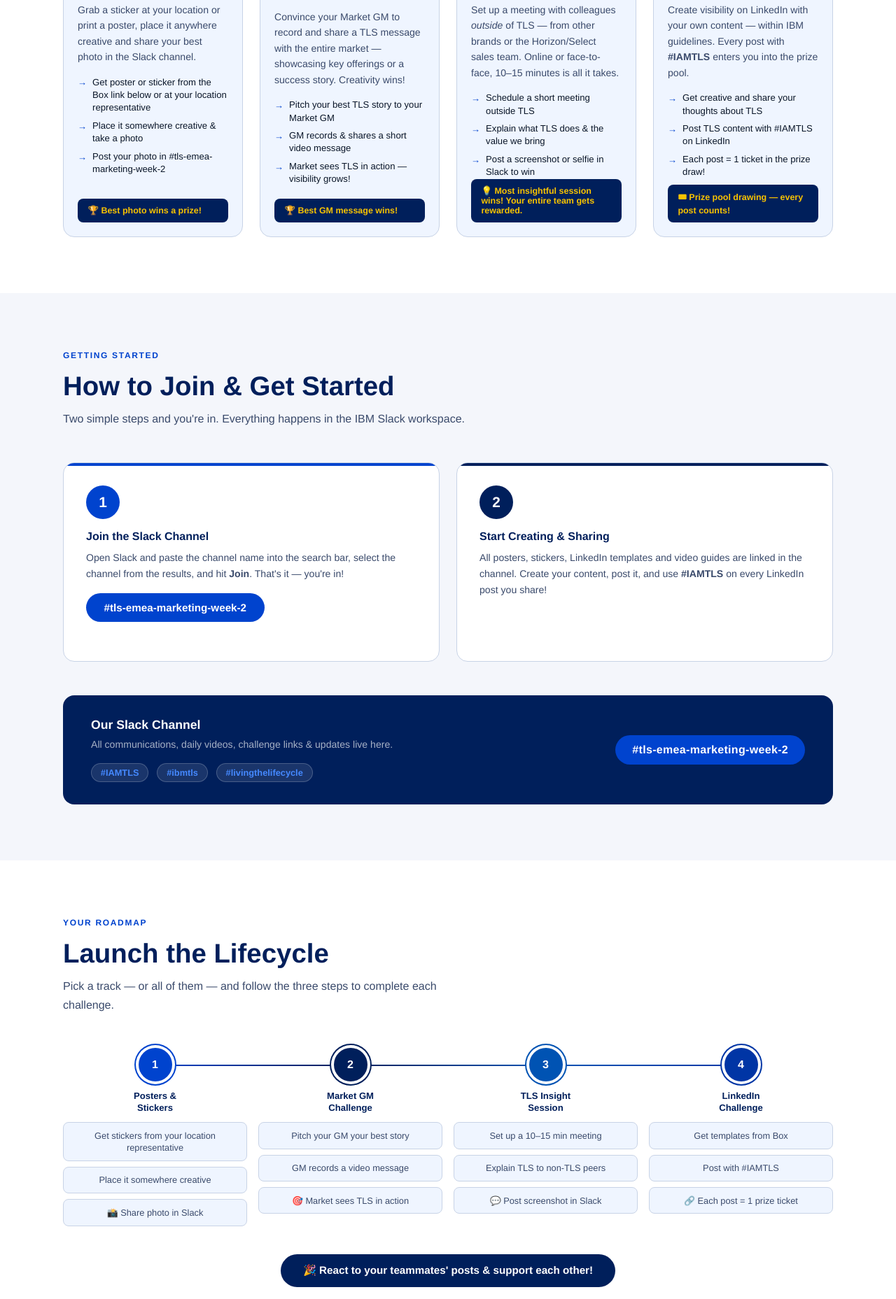
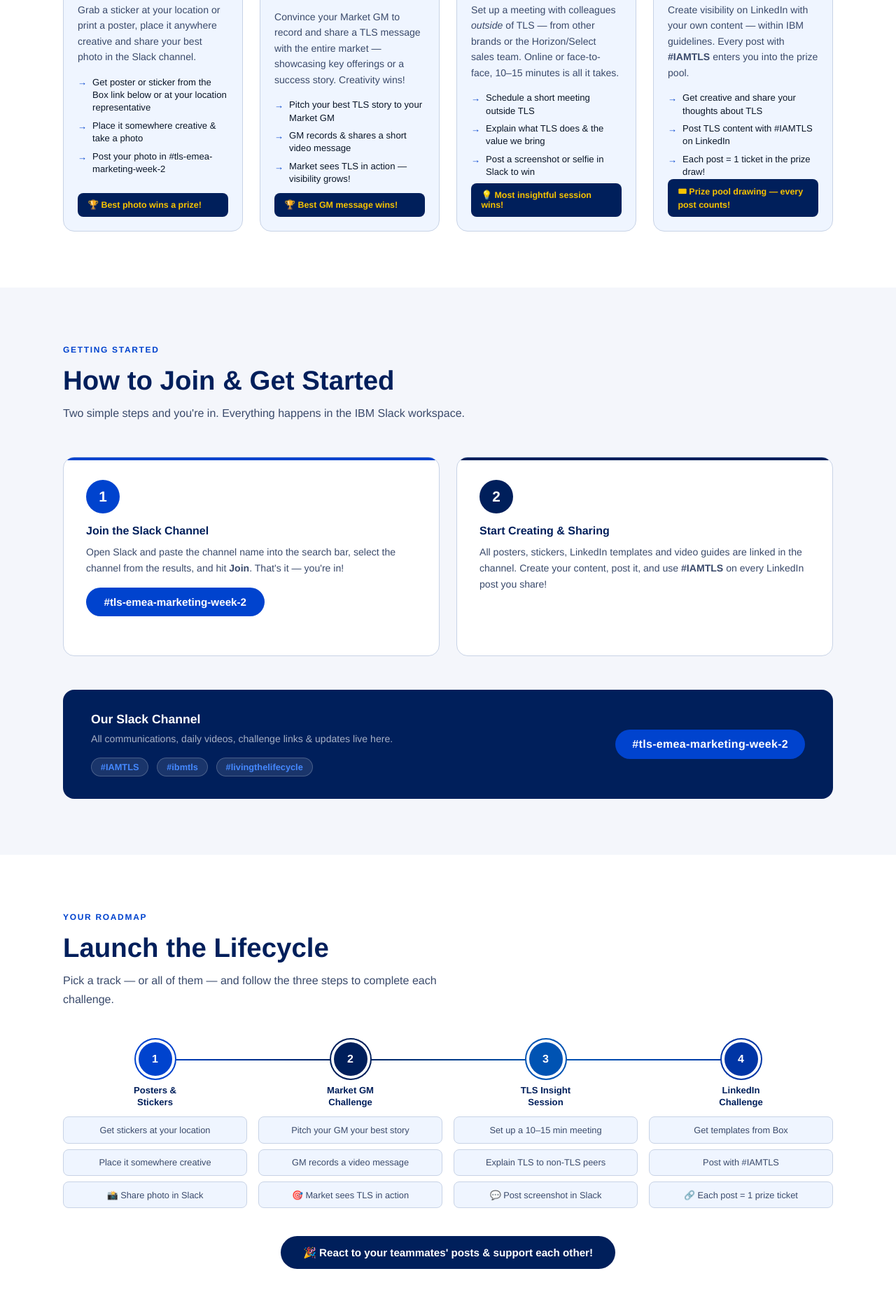
Before and after one commit to ronebken/tls-emea-marketing-week, a plain HTML site: page index.html in a window 1280 px wide. Shown: the part 1384-3241 px from the top of the page at 70% size. Drawn offline with Linux system fonts and the light colour scheme.

Commit message:
small changes

```diff
--- a/index.html
+++ b/index.html
@@ -606,7 +606,7 @@
             <li>Explain what TLS does &amp; the value we bring</li>
             <li>Post a screenshot or selfie in Slack to win</li>
           </ul>
-          <div class="card-prize">💡 Most insightful session wins! Your entire team gets rewarded.</div>
+          <div class="card-prize">💡 Most insightful session wins!</div>
         </div>
       </div>
 
@@ -682,7 +682,7 @@
         <div class="roadmap-dot"><span>1</span></div>
         <div class="roadmap-col-title">Posters &amp;<br>Stickers</div>
         <ul class="roadmap-steps">
-          <li>Get stickers from your location representative</li>
+          <li>Get stickers at your location</li>
           <li>Place it somewhere creative</li>
           <li>📸 Share photo in Slack</li>
         </ul>
```
